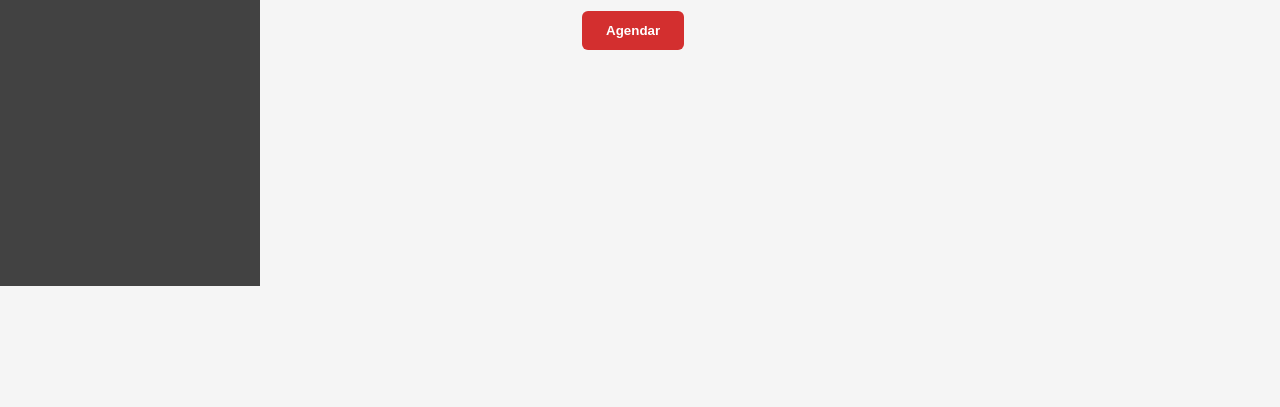
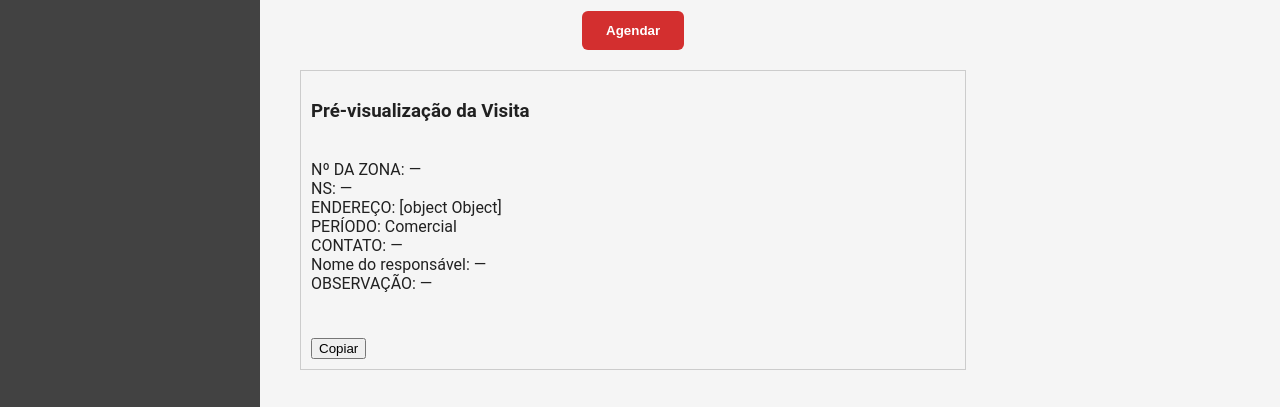
Before and after one commit to Drade-Pires/sistema-atendimento, a React (Create React App) app in the folder frontend/: page /chamados in a window 1280 px wide. Shown: the part 514-921 px from the top of the page. Before the commit the page ends 800 px from the top, so only its background shows below. Built offline with nearby package versions, Linux system fonts and the light colour scheme; no server answers.

Commit message:
adição do PreView

```diff
--- /dev/null
+++ b/frontend/src/components/VisitaPreview.js
@@ -0,0 +1,30 @@
+import React from "react";
+
+function VisitaPreview({ chamado }) {
+  if (!chamado) return null;
+
+  const texto = `
+Nº DA ZONA: ${chamado.zona || "—"}
+NS: ${chamado.ns || "—"}
+ENDEREÇO: ${chamado.endereco || "—"}
+PERÍODO: ${chamado.periodo || "Comercial"}
+CONTATO: ${chamado.contato || "—"}
+Nome do responsável: ${chamado.responsavel || "—"}
+OBSERVAÇÃO: ${chamado.observacao || "—"}
+  `;
+
+  const copiar = () => {
+    navigator.clipboard.writeText(texto);
+    alert("Modelo copiado para área de transferência!");
+  };
+
+  return (
+    <div style={{ border: "1px solid #ccc", padding: "10px", marginTop: "20px" }}>
+      <h3>Pré-visualização da Visita</h3>
+      <pre style={{ whiteSpace: "pre-wrap", fontFamily: "inherit" }}>{texto}</pre>
+      <button onClick={copiar} style={{ marginTop: "10px" }}>Copiar</button>
+    </div>
+  );
+}
+
+export default VisitaPreview;
--- a/frontend/src/pages/Chamados.js
+++ b/frontend/src/pages/Chamados.js
@@ -2,6 +2,7 @@ import React, { useState, useEffect } from "react";
 import { useLocation } from "react-router-dom";
 import { getTecnicosPorRegiao, getAnalistas, criarVisita, atualizarVisita, getGeocodeEndereco } from "../services/api";
 import EnderecoInput from "../components/EnderecoInput";
+import VisitaPreview from "../components/VisitaPreview";
 import "../styles/Chamados.css";
 
 function Chamados() {
@@ -184,6 +185,19 @@ function Chamados() {
           {prefill.id ? "Salvar Alterações" : "Agendar"}
         </button>
       </form>
+
+       <VisitaPreview
+      chamado={{
+        zona,
+        ns: prefill.ns,
+        endereco,
+        periodo: "Comercial",
+        contato: prefill.contato,
+        responsavel: prefill.responsavel,
+        observacao: prefill.observacao
+      }}
+    />
+
     </div>
   );
 }
```
